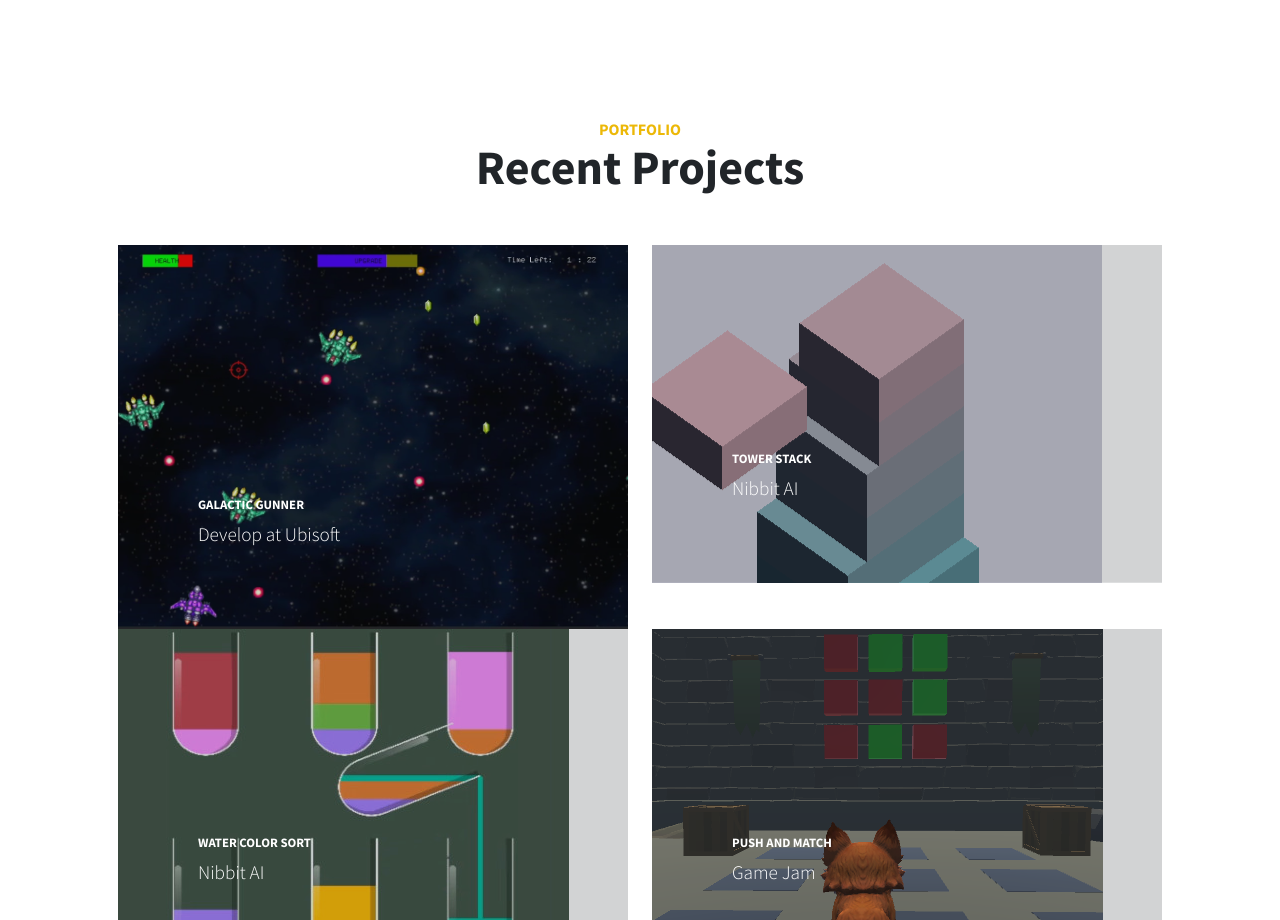
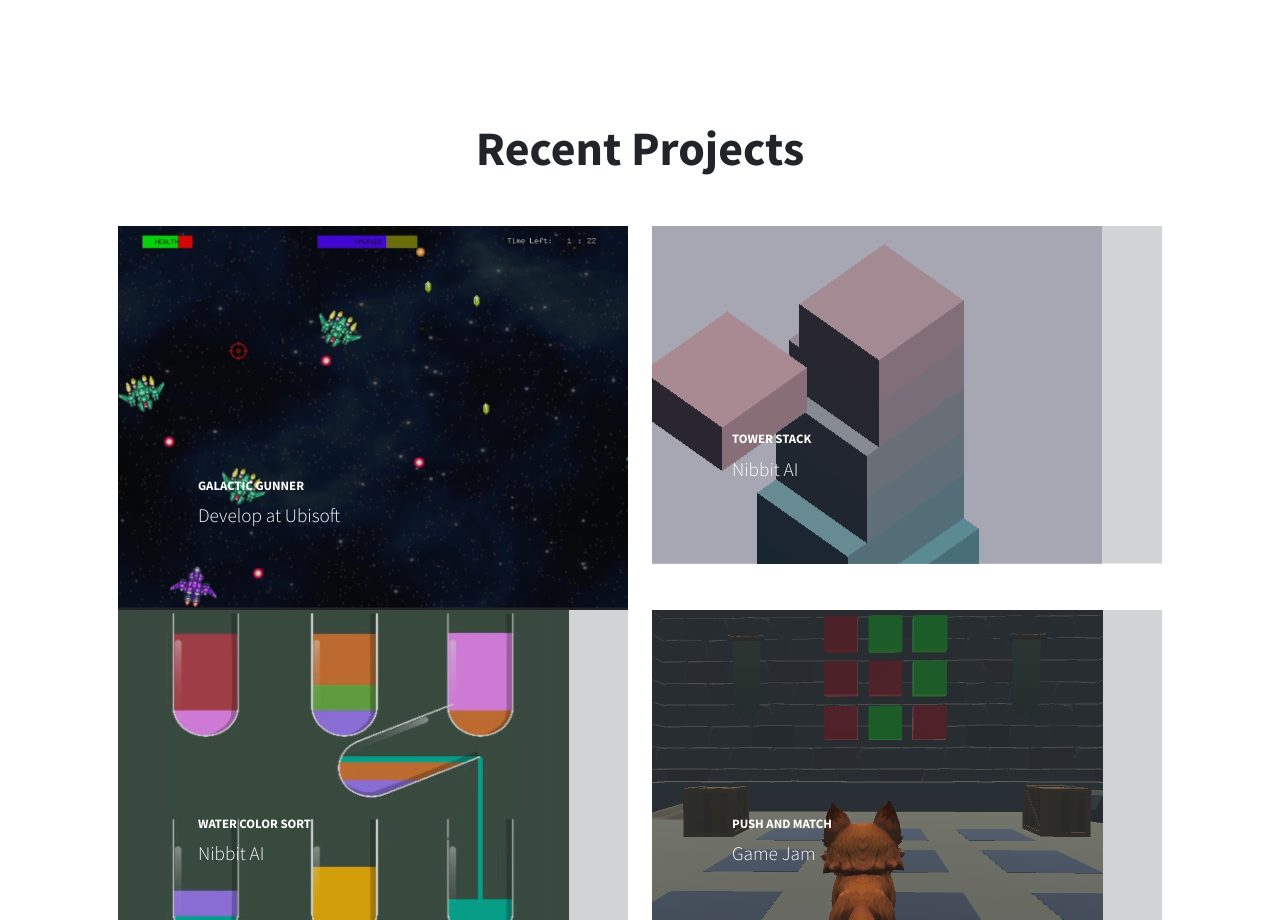
Before and after one commit to m3hrara/m3hrara.github.io, a plain HTML site: page index.html in a window 1280 px wide. Shown: the part 800-1720 px from the top of the page. Drawn offline with nearby package versions, Linux system fonts and the light colour scheme.

Commit message:
removed extra text

```diff
--- a/index.html
+++ b/index.html
@@ -54,7 +54,6 @@
         <section class="content-section" id="portfolio">
             <div class="container px-4 px-lg-5">
                 <div class="content-section-heading text-center">
-                    <h3 class="text-secondary mb-0">Portfolio</h3>
                     <h2 class="mb-5">Recent Projects</h2>
                 </div>
                 <div class="row no-gutters">
```
